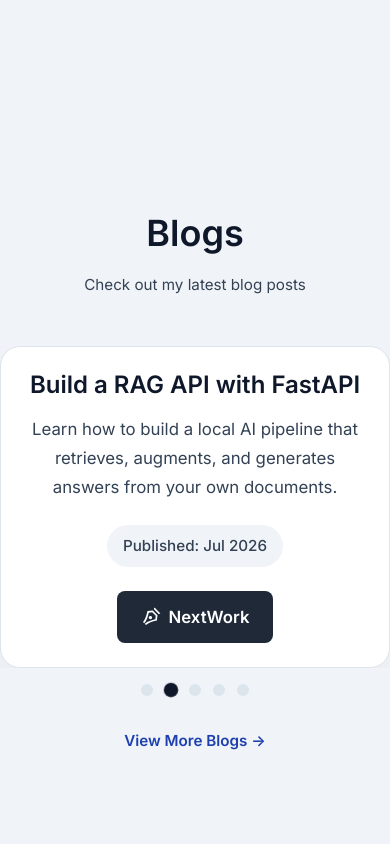
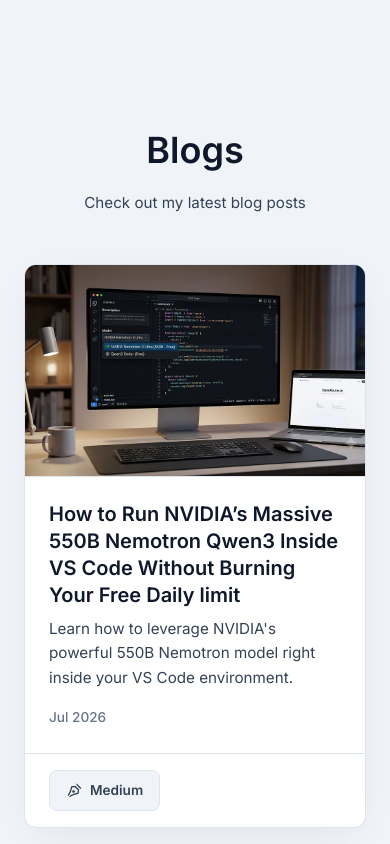
Before and after one commit to ImeshMunasinghe/my-portfolio, a React (Vite) app: page / in a window 390 px wide. Shown: the part 6880-7724 px from the top of the page. Built offline with nearby package versions, Linux system fonts and the light colour scheme.

Commit message:
refactor: replace writing carousel with 3-column grid, remove read time, fix card padding and dividers

```diff
--- a/src/components/Writing/Writing.module.css
+++ b/src/components/Writing/Writing.module.css
@@ -1,8 +1,9 @@
 .section {
-  padding: var(--space-16) 0;
+  padding: var(--space-16) var(--space-6);
   display: flex;
   flex-direction: column;
   align-items: center;
+  width: 100%;
 }
 
 .header {
@@ -22,167 +23,153 @@
   color: var(--color-text-secondary);
 }
 
-.carouselContainer {
+.grid {
+  display: grid;
+  grid-template-columns: repeat(3, 1fr);
+  gap: var(--space-8);
   width: 100%;
-  max-width: 1100px;
-  display: flex;
-  align-items: center;
-  justify-content: center;
-  gap: var(--space-4);
-  position: relative;
-}
-
-.carouselViewport {
-  flex: 1;
-  width: 100%;
-  overflow: hidden;
+  max-width: var(--max-width);
+  margin-bottom: var(--space-8);
 }
 
 .cardWrapper {
   width: 100%;
 }
 
-.arrow {
-  display: flex;
-  align-items: center;
-  justify-content: center;
-  background-color: var(--color-surface);
-  border: 1px solid var(--color-border);
-  color: var(--color-text-primary);
-  width: 44px;
-  height: 44px;
-  border-radius: 50%;
-  cursor: pointer;
-  box-shadow: var(--shadow-card);
-  transition: transform var(--transition-fast), background-color var(--transition-fast), opacity var(--transition-fast);
-  z-index: 10;
-  opacity: 0;
-  pointer-events: none;
-  flex-shrink: 0;
-}
-
-.carouselContainer:hover .arrow {
-  opacity: 1;
-  pointer-events: auto;
-}
-
-.arrow:hover {
-  background-color: var(--color-border);
-  transform: scale(1.1);
-}
-
-.dots {
-  display: flex;
-  align-items: center;
-  justify-content: center;
-  gap: var(--space-3);
-  margin-top: var(--space-4);
-}
-
-.dot {
-  width: 12px;
-  height: 12px;
-  border-radius: 50%;
-  background-color: var(--color-border);
-  border: none;
-  cursor: pointer;
-  padding: 0;
-  transition: background-color var(--transition-fast), transform var(--transition-fast);
-}
-
-.dot:hover {
-  background-color: var(--color-text-muted);
-}
-
-.activeDot {
-  background-color: var(--color-text-primary);
-  transform: scale(1.2);
-}
-
 .card {
   display: flex;
+  flex-direction: column;
   background-color: var(--color-surface);
-  border-radius: var(--radius-lg);
+  border-radius: var(--radius-md);
   box-shadow: var(--shadow-card);
   border: 1px solid var(--color-border);
   overflow: hidden;
-  min-height: 380px;
+  height: 100%;
+  transition: transform var(--transition-base), border-color var(--transition-base), box-shadow var(--transition-base);
+}
+
+.card:hover {
+  transform: translateY(-4px);
+  border-color: var(--color-accent);
+  box-shadow: 0 12px 30px -10px rgba(0, 0, 0, 0.15);
 }
 
 .imageBlock {
-  flex: 1;
-  background: linear-gradient(135deg, #e2e8f0 0%, #cbd5e1 100%);
-  display: flex;
-  align-items: center;
-  justify-content: center;
-  border-right: 1px solid var(--color-border);
+  display: block;
+  width: 100%;
+  aspect-ratio: 16 / 10;
+  overflow: hidden;
+  background: linear-gradient(135deg, #1e293b 0%, #0f172a 100%);
+  border-bottom: 1px solid var(--color-border);
 }
 
 .image {
   width: 100%;
   height: 100%;
   object-fit: cover;
+  transition: transform var(--transition-slow);
+}
+
+.card:hover .image {
+  transform: scale(1.05);
 }
 
 .imagePlaceholder {
+  width: 100%;
+  height: 100%;
+  display: flex;
+  align-items: center;
+  justify-content: center;
   color: var(--color-text-muted);
+}
+
+.imageText {
+  font-size: var(--text-xs);
   font-weight: 600;
-  font-size: var(--text-xl);
+  text-transform: uppercase;
+  letter-spacing: 0.05em;
+  opacity: 0.7;
+}
+
+.contentBlock {
+  padding: var(--space-6) var(--space-6) 0;
+  display: flex;
+  flex-direction: column;
+  flex: 1;
+}
+
+.title {
+  font-size: var(--text-lg);
+  font-weight: 700;
+  color: var(--color-text-primary);
+  margin-bottom: var(--space-2);
+  line-height: 1.35;
+  transition: color var(--transition-fast);
+  overflow-wrap: break-word;
+  word-break: break-word;
+}
+
+.card:hover .title {
+  color: var(--color-accent);
+}
+
+.description {
+  font-size: var(--text-sm);
+  color: var(--color-text-secondary);
+  line-height: 1.6;
+  margin-bottom: var(--space-4);
+  display: -webkit-box;
+  -webkit-line-clamp: 3;
+  line-clamp: 3;
+  -webkit-box-orient: vertical;
+  overflow: hidden;
+  text-overflow: ellipsis;
+  overflow-wrap: break-word;
+  word-break: break-word;
+}
+
+.metaInfo {
+  display: flex;
+  align-items: center;
+  gap: var(--space-2);
+  font-size: var(--text-xs);
+  color: var(--color-text-muted);
+  margin-bottom: var(--space-6);
+  font-weight: 500;
+}
+
+.separator {
   opacity: 0.5;
 }
 
-.contentBlock {
-  flex: 1;
-  padding: var(--space-8);
+.footer {
   display: flex;
-  flex-direction: column;
-  justify-content: center;
-}
-
-.title {
-  font-size: var(--text-3xl);
-  font-weight: 700;
-  color: var(--color-text-primary);
-  margin-bottom: var(--space-4);
-  line-height: 1.2;
-}
-
-.description {
-  font-size: var(--text-base);
-  color: var(--color-text-secondary);
-  line-height: 1.7;
-  margin-bottom: var(--space-6);
-}
-
-.metaInfo {
-  margin-bottom: var(--space-6);
-}
-
-.pill {
-  display: inline-block;
-  font-size: var(--text-sm);
-  font-weight: 500;
-  color: var(--color-text-secondary);
-  background-color: var(--color-bg);
-  border-radius: 9999px;
-  padding: var(--space-2) var(--space-4);
+  align-items: center;
+  justify-content: space-between;
+  border-top: 1px solid var(--color-border);
+  padding: var(--space-4) var(--space-6);
+  margin-top: auto;
 }
 
 .button {
   display: inline-flex;
   align-items: center;
   gap: var(--space-2);
-  padding: var(--space-3) var(--space-6);
-  background-color: #1f2937;
-  color: #ffffff;
+  padding: var(--space-2) var(--space-4);
+  background-color: var(--color-bg);
+  border: 1px solid var(--color-border);
+  color: var(--color-text-secondary);
   font-weight: 600;
+  font-size: var(--text-xs);
   border-radius: var(--radius-sm);
-  transition: opacity var(--transition-fast);
-  align-self: flex-start;
+  transition: background-color var(--transition-fast), border-color var(--transition-fast), color var(--transition-fast);
+  text-decoration: none;
 }
 
-.button:hover {
-  opacity: 0.9;
+.card:hover .button, .button:hover {
+  background-color: var(--color-accent);
+  border-color: var(--color-accent);
+  color: #ffffff;
 }
 
 @media (max-width: 1024px) {
@@ -192,26 +179,17 @@
   .subtitle {
     font-size: var(--text-sm);
   }
-  .card {
-    flex-direction: column;
-    min-height: auto;
+  .grid {
+    grid-template-columns: repeat(2, 1fr);
+    gap: var(--space-6);
   }
-  .imageBlock {
-    display: none;
-  }
-  .contentBlock {
-    align-items: center;
-    text-align: center;
-    padding: var(--space-6);
-  }
-  .title {
-    font-size: var(--text-xl);
-  }
-  .button {
-    align-self: center;
-  }
-  .arrow {
-    display: none;
+}
+
+@media (max-width: 640px) {
+  .grid {
+    grid-template-columns: 1fr;
+    max-width: 400px;
+    margin: 0 auto;
   }
 }
 
--- a/src/components/Writing/Writing.tsx
+++ b/src/components/Writing/Writing.tsx
@@ -1,44 +1,12 @@
-import { useState, useEffect, useRef } from 'react';
 import { Link } from 'react-router-dom';
-import { motion, AnimatePresence } from 'framer-motion';
-import { RiPenNibLine, RiArrowLeftSLine, RiArrowRightSLine } from 'react-icons/ri';
+import { motion } from 'framer-motion';
+import { RiPenNibLine } from 'react-icons/ri';
 import { articles } from '../../data/posts';
 import styles from './Writing.module.css';
 
 function Writing() {
-  const [currentIndex, setCurrentIndex] = useState(0);
-  const [isHovered, setIsHovered] = useState(false);
-
-  useEffect(() => {
-      if (isHovered) return;
-      const timer = setInterval(() => {
-        void setCurrentIndex((prev) => (prev + 1) % articles.length);
-      }, 3500); // Autoplay every 3.5 seconds
-      return () => clearInterval(timer);
-    }, [isHovered]);
-
-  const handlePrev = () => {
-    setCurrentIndex((prev) => (prev - 1 + articles.length) % articles.length);
-  };
-
-  const handleNext = () => {
-    setCurrentIndex((prev) => (prev + 1) % articles.length);
-  };
-
-  const article = articles[currentIndex];
-
-  const touchStartX = useRef(0);
-
-  const handleTouchStart = (e: React.TouchEvent) => {
-    touchStartX.current = e.touches[0].clientX;
-  };
-
-  const handleTouchEnd = (e: React.TouchEvent) => {
-    const delta = touchStartX.current - e.changedTouches[0].clientX;
-    if (Math.abs(delta) > 50) {
-      delta > 0 ? handleNext() : handlePrev();
-    }
-  };
+  // Show only the latest 3 articles in a grid on the homepage
+  const featuredArticles = articles.slice(0, 3);
 
   return (
     <section className={styles.section}>
@@ -47,49 +15,41 @@
         <p className={styles.subtitle}>Check out my latest blog posts</p>
       </div>
 
-      <div
-        className={styles.carouselContainer}
-        onMouseEnter={() => setIsHovered(true)}
-        onMouseLeave={() => setIsHovered(false)}
-        onTouchStart={handleTouchStart}
-        onTouchEnd={handleTouchEnd}
-      >
-        <button
-          className={`${styles.arrow} ${styles.arrowLeft}`}
-          onClick={handlePrev}
-          aria-label="Previous article"
-        >
-          <RiArrowLeftSLine size={28} />
-        </button>
-
-        <div className={styles.carouselViewport}>
-          <AnimatePresence mode="wait">
+      <div className={styles.grid}>
+        {featuredArticles.map((article, idx) => (
           <motion.div
-              key={currentIndex}
-              initial={{ opacity: 0, x: 20 }}
-              animate={{ opacity: 1, x: 0 }}
-              exit={{ opacity: 0, x: -20 }}
-              transition={{ duration: 0.3 }}
+            key={article.title}
+            initial={{ opacity: 0, y: 20 }}
+            animate={{ opacity: 1, y: 0 }}
+            transition={{ duration: 0.4, delay: idx * 0.1 }}
             className={styles.cardWrapper}
           >
             <div className={styles.card}>
-                <div className={styles.imageBlock}>
+              <a
+                href={article.href}
+                target="_blank"
+                rel="noopener noreferrer"
+                className={styles.imageBlock}
+                aria-label={`Read ${article.title}`}
+              >
                 {article.image ? (
                   <img src={article.image} alt={article.title} className={styles.image} />
                 ) : (
                   <div className={styles.imagePlaceholder}>
-                      <span className={styles.imageText}>Image Placeholder</span>
+                    <span className={styles.imageText}>No Header Image</span>
                   </div>
                 )}
-                </div>
+              </a>
               <div className={styles.contentBlock}>
                 <h3 className={styles.title}>{article.title}</h3>
                 <p className={styles.description}>{article.description}</p>
 
                 <div className={styles.metaInfo}>
-                    <span className={styles.pill}>Published: {article.date}</span>
+                  <span className={styles.date}>{article.date}</span>
+                </div>
               </div>
 
+              <div className={styles.footer}>
                 <a
                   href={article.href}
                   target="_blank"
@@ -97,32 +57,12 @@
                   className={styles.button}
                   aria-label={`Read ${article.title} on ${article.platform || 'Medium'} (opens in a new tab)`}
                 >
-                    <RiPenNibLine size={20} />
+                  <RiPenNibLine size={16} />
                   {article.platform || 'Medium'}
                 </a>
               </div>
             </div>
           </motion.div>
-          </AnimatePresence>
-        </div>
-
-        <button
-          className={`${styles.arrow} ${styles.arrowRight}`}
-          onClick={handleNext}
-          aria-label="Next article"
-        >
-          <RiArrowRightSLine size={28} />
-        </button>
-      </div>
-
-      <div className={styles.dots}>
-        {articles.map((_, idx) => (
-          <button
-            key={idx}
-            className={`${styles.dot} ${idx === currentIndex ? styles.activeDot : ''}`}
-            onClick={() => setCurrentIndex(idx)}
-            aria-label={`Go to slide ${idx + 1}`}
-          />
         ))}
       </div>
 
```
Lines whose indentation alone changed are shown as unchanged.
